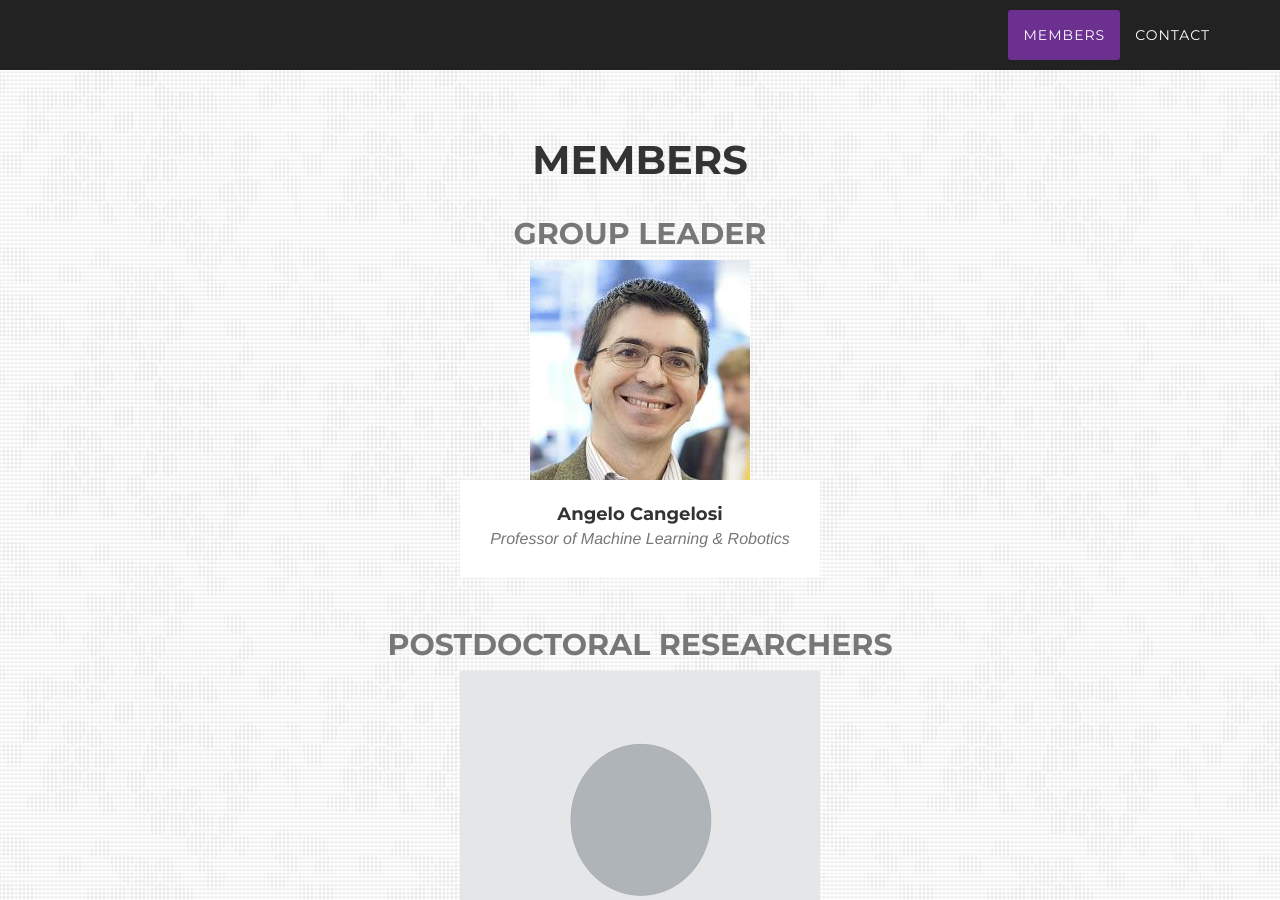
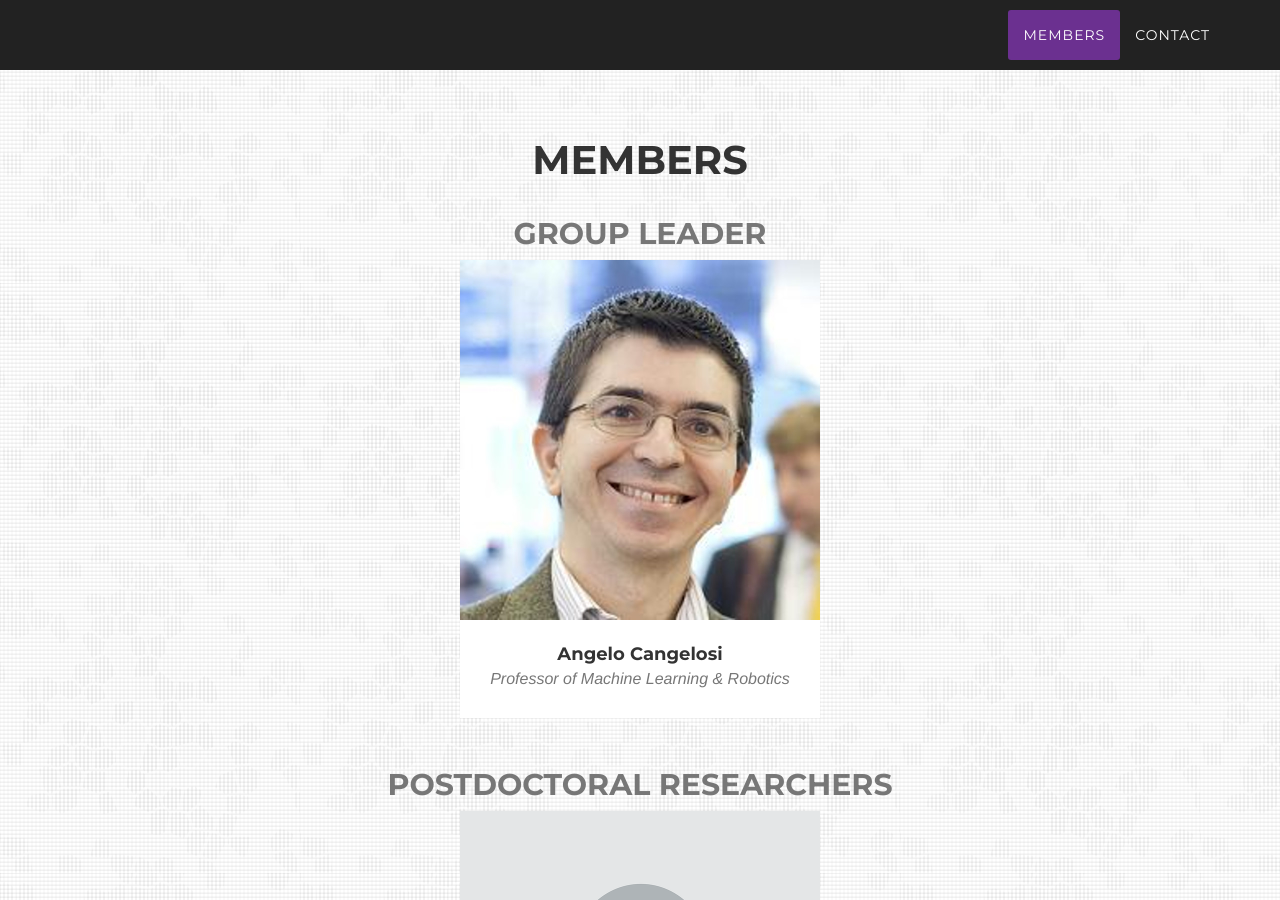
Before and after one commit to corolab/corolab.github.io, a Jekyll site: the page built from README.md, in a window 1280 px wide and 900 px high, scrolled down 770 px. Built offline with Jekyll 4.4.1, drawn with Linux system fonts in a browser that asks for light colours; some web fonts are replaced; our own code applies the rules of GitHub Pages for plain Markdown files.

Commit message:
Add logic to parse picture name from files, #3
- Only from phd students, no grid placement logic
- Pictures for now must be 720x720, scaled picture of Angelo

```diff
--- a/_includes/members.html
+++ b/_includes/members.html
@@ -79,7 +79,7 @@
                                 <i class="fa fa-plus fa-3x"></i>
                             </div>
                         </div>
-                        <img src="img/portfolio/profile.png" class="img-responsive" alt="">
+                        <img src="img/portfolio/{% if member.picture %}{{member.picture}}{% else %}profile.png{% endif %}" class="img-responsive" alt="">
                     </a>
                     <div class="portfolio-caption">
                         <h4>{{member.name}}</h4>
--- a/_members/2018-11-30-baris-serhan.markdown
+++ b/_members/2018-11-30-baris-serhan.markdown
@@ -1,5 +1,6 @@
 ---
 type: member
 name: Baris Serhan
+picture: SerhanBarisPhoto.jpg
 website: https://www.research.manchester.ac.uk/portal/baris.serhan.html
 ---
```
Also changed, not shown: img/portfolio/SerhanBarisPhoto.jpg (added), img/portfolio/cangelosi_2012.jpg.
